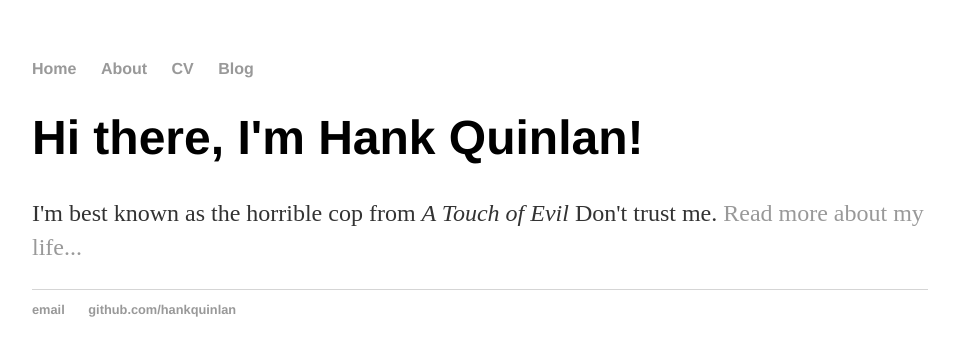
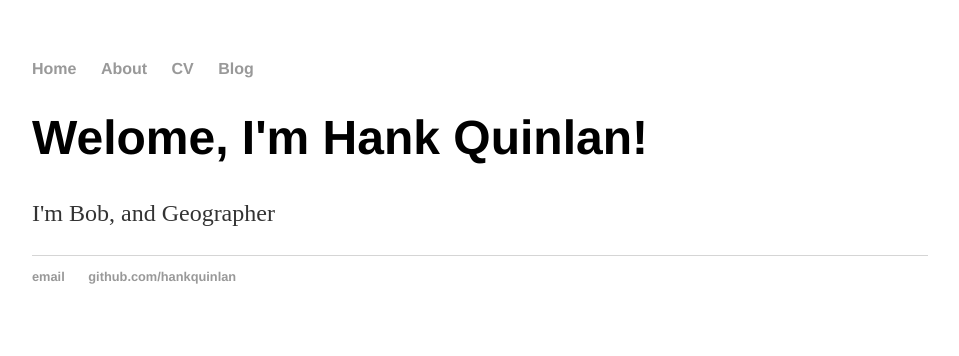
Before and after one commit to abugel/abugel.github.io, a Jekyll site: the page built from index.html, in a window 1280 px wide. Shown: the top 356 px of the page, without its empty margins (160-1119 px from the left). Built offline with Jekyll 4.4.1, drawn with Linux system fonts in a browser that asks for light colours.

Commit message:
Update index.html
making it mine

```diff
--- a/index.html
+++ b/index.html
@@ -1,8 +1,8 @@
 ---
 layout: default
-title: Hank Quinlan, Horrible Cop
+title: Robert Abugel
 ---
 <div class="blurb">
-	<h1>Hi there, I'm Hank Quinlan!</h1>
-	<p>I'm best known as the horrible cop from <em>A Touch of Evil</em> Don't trust me. <a href="/about">Read more about my life...</a></p>
+	<h1>Welome, I'm Hank Quinlan!</h1>
+	<p>I'm Bob, and Geographer</p>
 </div><!-- /.blurb -->
```
